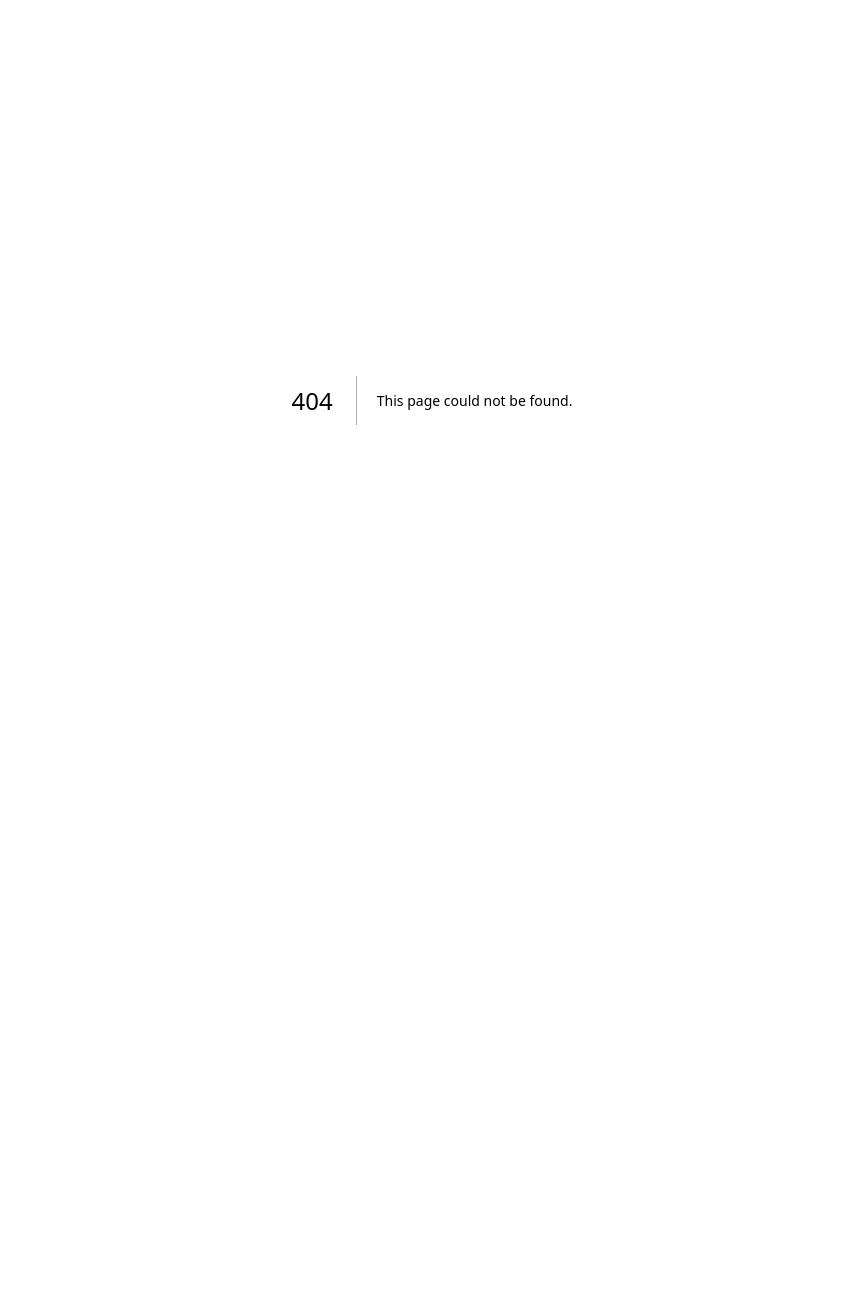
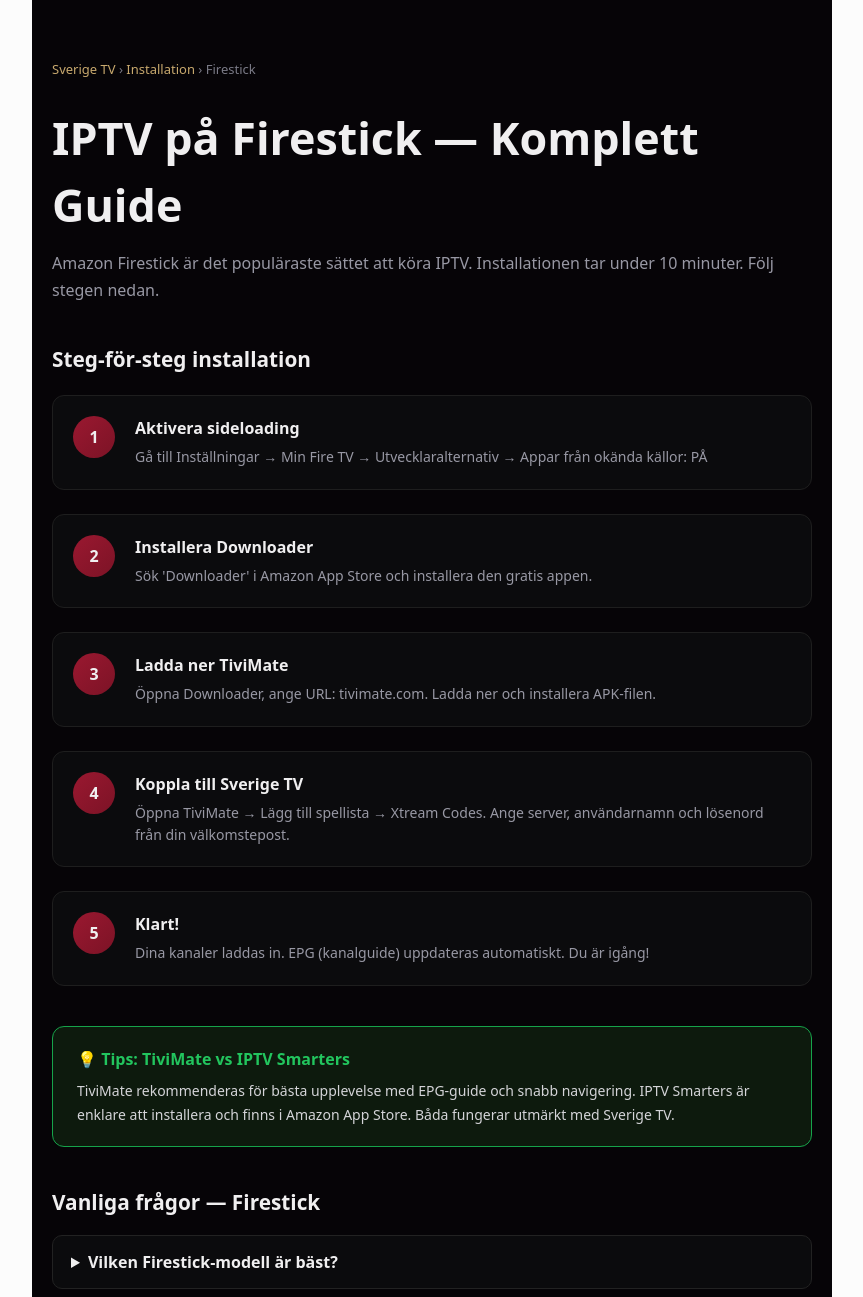
Before and after one commit to manzi21/sweden, a Next.js app: page /installation/firestick in a window 1280 px wide. Before the commit this address had no page. Shown: the top 1297 px of the page, without its empty margins (208-1071 px from the left). Before the commit the page ends 800 px from the top, so only its background shows below. Built offline with nearby package versions, Linux system fonts and the light colour scheme.

Commit message:
Create page.tsx

```diff
--- /dev/null
+++ b/app/installation/firestick/page.tsx
@@ -0,0 +1,53 @@
+import type { Metadata } from "next";
+export const metadata: Metadata = {
+  title: "Installera IPTV på Firestick Sverige — Steg-för-steg guide 2026",
+  description: "Komplett guide för IPTV på Amazon Firestick. Installera TiviMate eller IPTV Smarters. Klar på 10 minuter med Sverige TV.",
+};
+export default function Page() {
+  return (
+    <main style={{maxWidth:800,margin:"0 auto",padding:"60px 20px",color:"#f0eff0",fontFamily:"system-ui,sans-serif",background:"#060407",minHeight:"100vh"}}>
+      <nav style={{marginBottom:24,fontSize:13,color:"#7a7a86"}}>
+        <a href="/" style={{color:"#c8a96e",textDecoration:"none"}}>Sverige TV</a> › <a href="/installation" style={{color:"#c8a96e",textDecoration:"none"}}>Installation</a> › Firestick
+      </nav>
+      <h1 style={{fontSize:"clamp(1.8rem,5vw,2.8rem)",fontWeight:900,marginBottom:12}}>IPTV på Firestick — Komplett Guide</h1>
+      <p style={{color:"#9898a4",marginBottom:40,lineHeight:1.7}}>Amazon Firestick är det populäraste sättet att köra IPTV. Installationen tar under 10 minuter. Följ stegen nedan.</p>
+
+      <h2 style={{fontSize:"1.3rem",fontWeight:800,margin:"0 0 20px"}}>Steg-för-steg installation</h2>
+      {[
+        ["Steg 1","Aktivera sideloading","Gå till Inställningar → Min Fire TV → Utvecklaralternativ → Appar från okända källor: PÅ"],
+        ["Steg 2","Installera Downloader","Sök 'Downloader' i Amazon App Store och installera den gratis appen."],
+        ["Steg 3","Ladda ner TiviMate","Öppna Downloader, ange URL: tivimate.com. Ladda ner och installera APK-filen."],
+        ["Steg 4","Koppla till Sverige TV","Öppna TiviMate → Lägg till spellista → Xtream Codes. Ange server, användarnamn och lösenord från din välkomstepost."],
+        ["Steg 5","Klart!","Dina kanaler laddas in. EPG (kanalguide) uppdateras automatiskt. Du är igång!"],
+      ].map(([s,t,d],i) => (
+        <div key={i} style={{display:"flex",gap:20,marginBottom:24,background:"#0b0b0d",border:"1px solid #1e1e1e",borderRadius:12,padding:"20px"}}>
+          <div style={{width:42,height:42,borderRadius:"50%",background:"linear-gradient(135deg,#9a1830,#7c1326)",display:"flex",alignItems:"center",justifyContent:"center",fontWeight:900,flexShrink:0}}>{i+1}</div>
+          <div><h3 style={{margin:"0 0 6px",fontSize:"1rem",fontWeight:800}}>{t}</h3><p style={{margin:0,color:"#9898a4",lineHeight:1.6,fontSize:14}}>{d}</p></div>
+        </div>
+      ))}
+
+      <div style={{background:"#0d1a0d",border:"1px solid #16a34a",borderRadius:12,padding:"20px 24px",marginTop:40,marginBottom:40}}>
+        <h3 style={{fontWeight:800,marginBottom:8,color:"#22c55e"}}>💡 Tips: TiviMate vs IPTV Smarters</h3>
+        <p style={{margin:0,color:"#d4d4d8",lineHeight:1.7,fontSize:14}}>TiviMate rekommenderas för bästa upplevelse med EPG-guide och snabb navigering. IPTV Smarters är enklare att installera och finns i Amazon App Store. Båda fungerar utmärkt med Sverige TV.</p>
+      </div>
+
+      <h2 style={{fontSize:"1.3rem",fontWeight:800,margin:"0 0 16px"}}>Vanliga frågor — Firestick</h2>
+      {[
+        ["Vilken Firestick-modell är bäst?","Firestick 4K Max (2023) ger bäst prestanda. Men alla modeller fungerar med Sverige TV — även äldre Fire Stick HD."],
+        ["Behöver jag VPN?","Nej. Sverige TV kräver ingen VPN. En stabil internetanslutning på minst 10 Mbps räcker för HD-streaming."],
+        ["Varför buffrar det?","Vanligaste orsaken är Wi-Fi-signal. Prova att använda en Ethernet-adapter (microUSB till RJ45) för stabil anslutning."],
+      ].map(([q,a],i)=>(
+        <details key={i} style={{background:"#0b0b0d",border:"1px solid #222",borderRadius:10,marginBottom:10,padding:"14px 18px"}}>
+          <summary style={{fontWeight:700,cursor:"pointer"}}>{q}</summary>
+          <p style={{marginTop:10,color:"#d4d4d8",lineHeight:1.7,fontSize:14}}>{a}</p>
+        </details>
+      ))}
+
+      <div style={{background:"#1a0a10",border:"1px solid #7c1326",borderRadius:14,padding:"28px",marginTop:40,textAlign:"center"}}>
+        <h3 style={{fontWeight:900,marginBottom:8}}>Behöver du hjälp med installationen?</h3>
+        <p style={{color:"#9898a4",marginBottom:20}}>Vår support guidar dig via WhatsApp — steg för steg, på din enhet.</p>
+        <a href="https://wa.me/447307410512?text=Hej!+Jag+behöver+hjälp+med+Firestick+installation." target="_blank" rel="noreferrer" style={{background:"#22c55e",color:"#000",padding:"14px 28px",borderRadius:8,textDecoration:"none",fontWeight:800}}>💬 Få hjälp via WhatsApp</a>
+      </div>
+    </main>
+  );
+}
```
